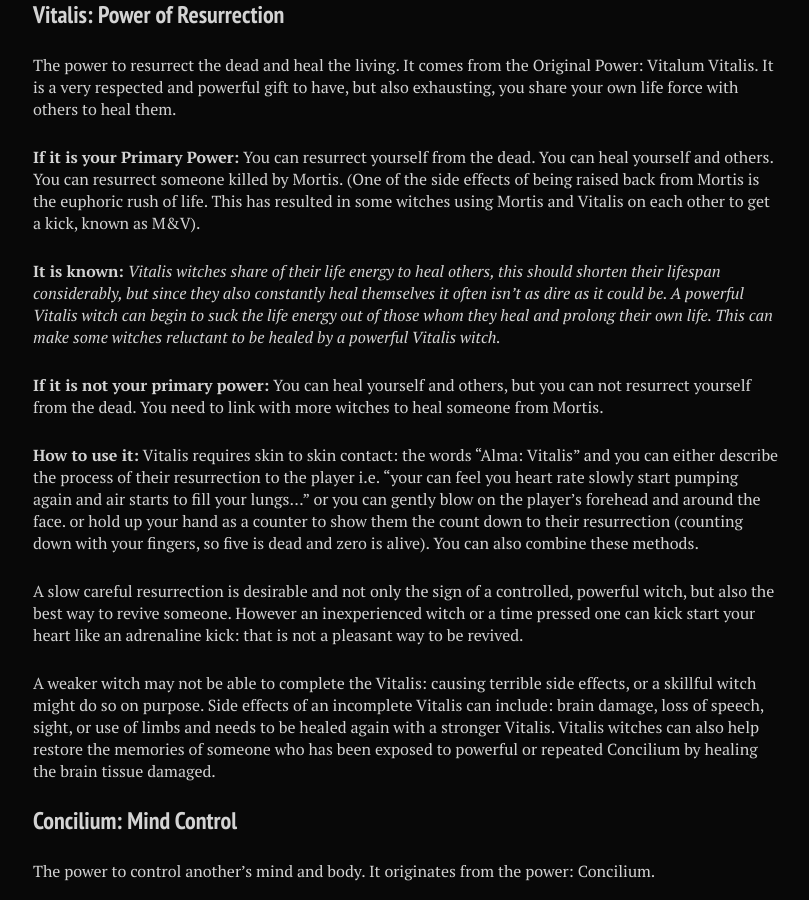
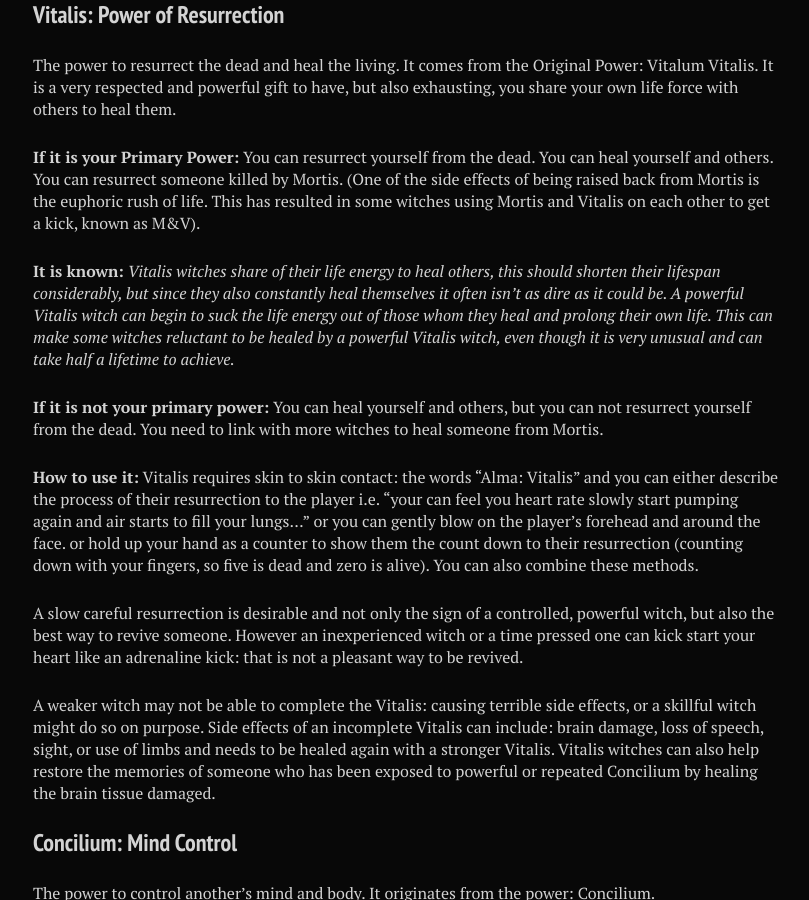
Before and after one commit to stanislavb/en.coven.nu, a Jekyll site: the page built from fictional/index.md, in a window 1280 px wide and 900 px high, scrolled down 6189 px. Shown: the whole window, without its empty margins (287-1096 px from the left). Built offline with Jekyll 4.4.1, drawn with Linux system fonts in a browser that asks for light colours; nearby versions of some CDN libraries.

Commit message:
Update index.md

```diff
--- a/fictional/index.md
+++ b/fictional/index.md
@@ -140,7 +140,7 @@ The power to resurrect the dead and heal the living. It comes from the Original
 
 **If it is your Primary Power:** You can resurrect yourself from the dead. You can heal yourself and others. You can resurrect someone killed by Mortis. (One of the side effects of being raised back from Mortis is the euphoric rush of life. This has resulted in some witches using Mortis and Vitalis on each other to get a kick, known as M&V).
 
-**It is known:** *Vitalis witches share of their life energy to heal others, this should shorten their lifespan considerably, but since they also constantly heal themselves it often isn’t as dire as it could be. A powerful Vitalis witch can begin to suck the life energy out of those whom they heal and prolong their own life. This can make some witches reluctant to be healed by a powerful Vitalis witch.*
+**It is known:** *Vitalis witches share of their life energy to heal others, this should shorten their lifespan considerably, but since they also constantly heal themselves it often isn’t as dire as it could be. A powerful Vitalis witch can begin to suck the life energy out of those whom they heal and prolong their own life. This can make some witches reluctant to be healed by a powerful Vitalis witch, even though it is very unusual and can take half a lifetime to achieve.*
 
 **If it is not your primary power:** You can heal yourself and others, but you can not resurrect yourself from the dead. You need to link with more witches to heal someone from Mortis.
 
```
